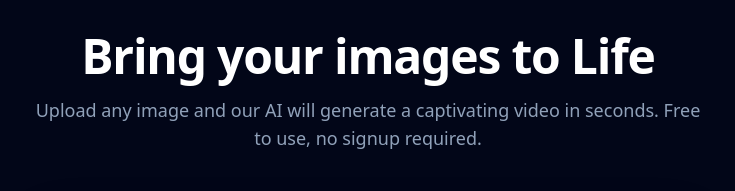
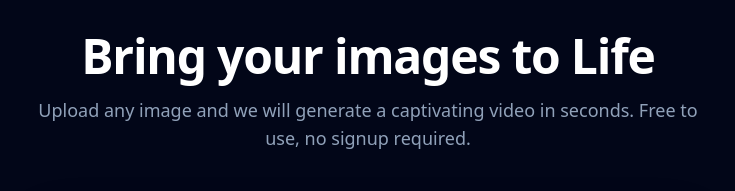
Before and after one commit to Jolanto/image-to-video-vercel, a Next.js app: page / in a window 1280 px wide. Shown: the top 191 px of the page, without its empty margins (272-1007 px from the left). Built offline with nearby package versions, Linux system fonts and the light colour scheme; no server answers; the database is empty.

Commit message:
minor text changes

```diff
--- a/src/app/page.tsx
+++ b/src/app/page.tsx
@@ -150,7 +150,7 @@ export default function Home() {
           Bring your images to Life
         </h1>
         <p className="text-slate-400 text-lg">
-          Upload any image and our AI will generate a captivating video in seconds. Free to use, no signup required.
+          Upload any image and we will generate a captivating video in seconds. Free to use, no signup required.
         </p>
       </div>
 
@@ -259,7 +259,7 @@ export default function Home() {
             </div>
             <h3 className="text-2xl font-semibold text-white mb-2">Creating Magic</h3>
             <p className="text-slate-400 max-w-sm">
-              Our AI is analyzing your image and generating stunning visual effects. This usually takes a few seconds.
+              We are analyzing your image and generating stunning visual effects. This usually takes a few seconds.
             </p>
           </div>
         )}
```
